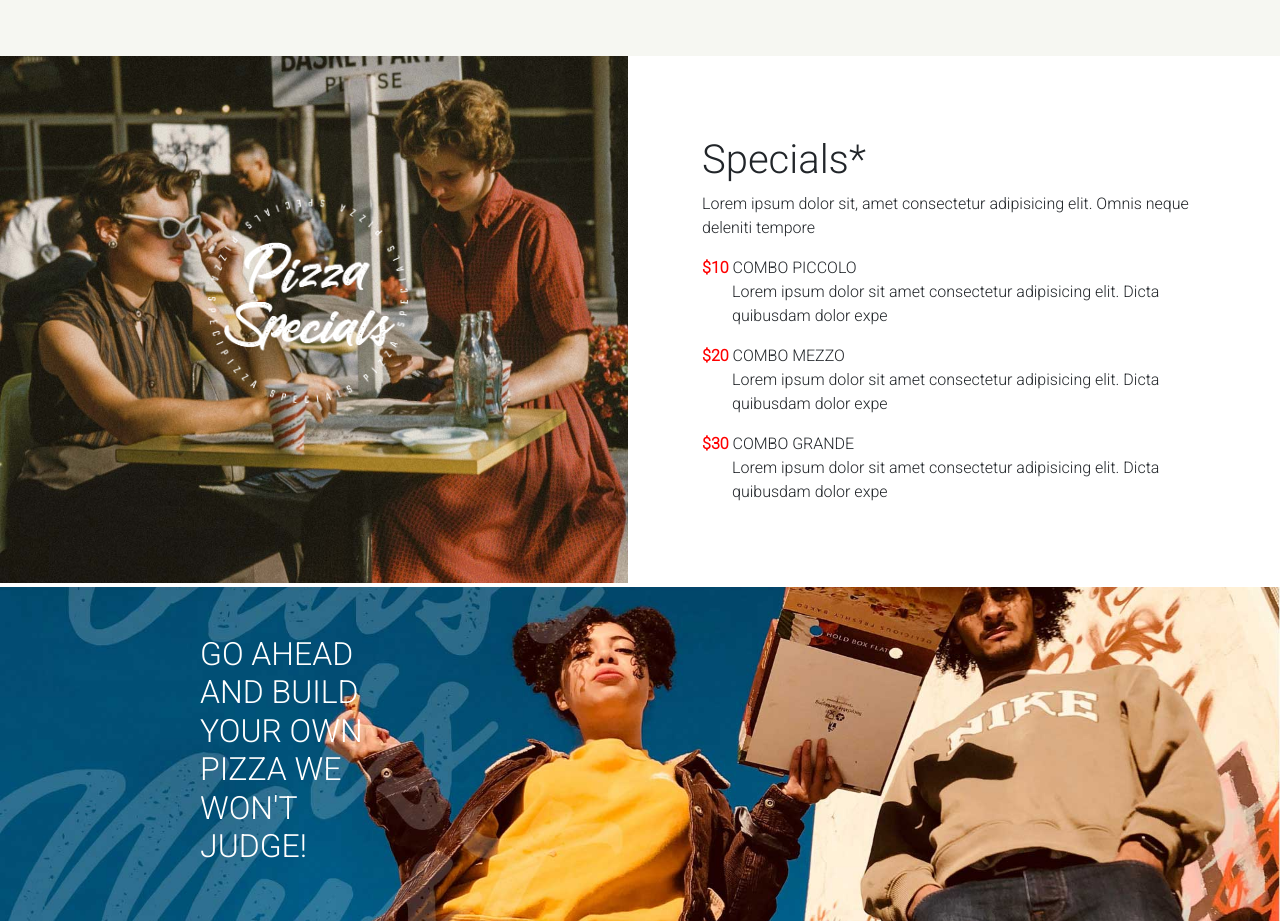
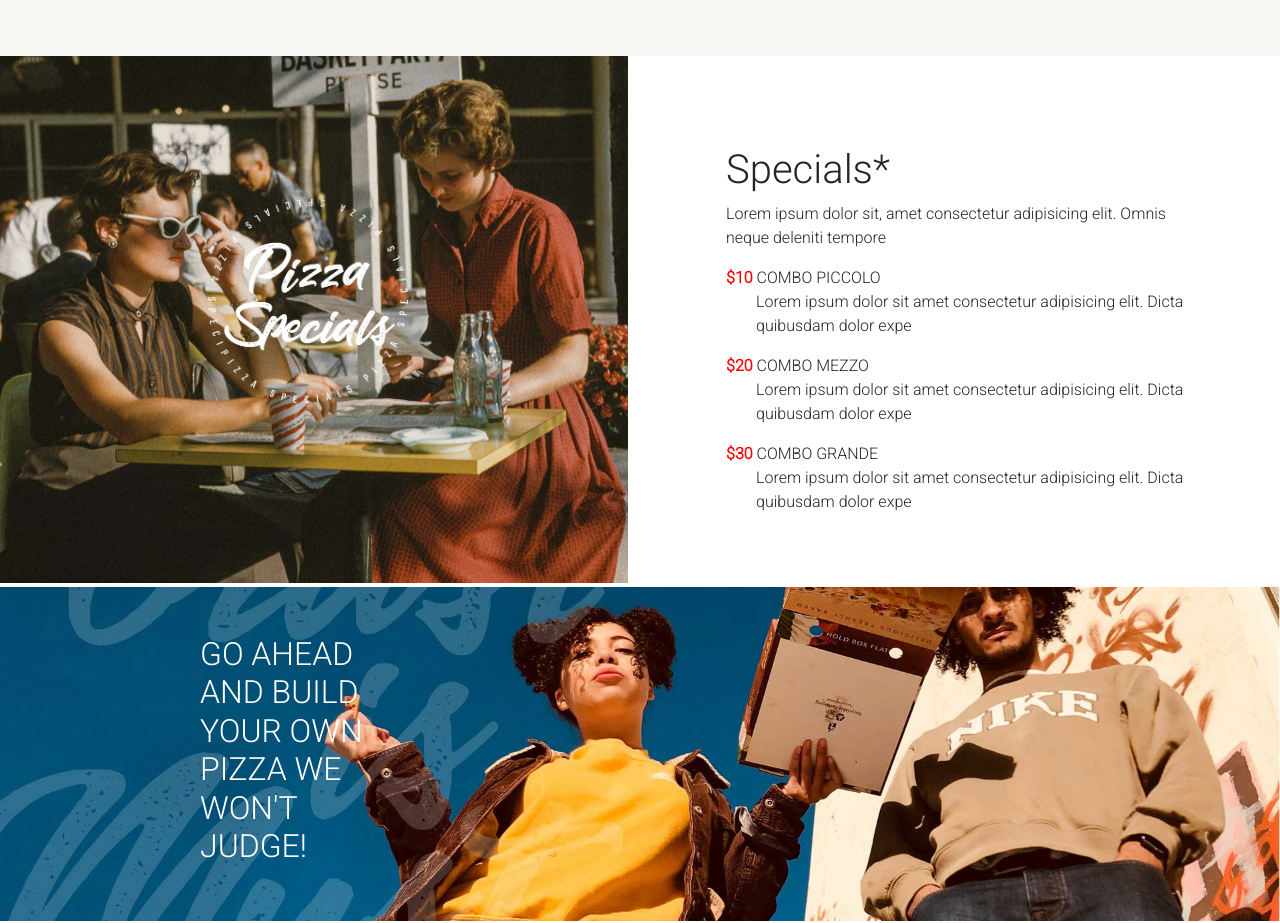
Before and after one commit to Nali1919/proj-html-vuejs, a Vue app: page / in a window 1280 px wide. Shown: the part 1020-1943 px from the top of the page. Built offline with nearby package versions, Linux system fonts and the light colour scheme.

Commit message:
Modifiche

```diff
--- a/src/components/PriceComponent.vue
+++ b/src/components/PriceComponent.vue
@@ -36,9 +36,10 @@ export default {
 
 <style lang="scss" scoped>
 .ac-price {
-  max-width: 530px;
-  margin: 0 50px;
+  max-width: 500px;
+  margin: 0 auto;
   margin-top: 80px;
+  padding: 10px;
 
 }
 
```
